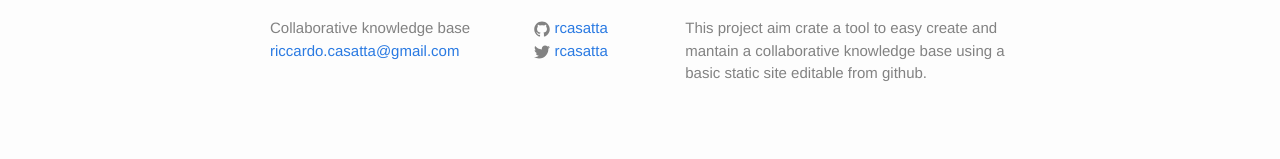
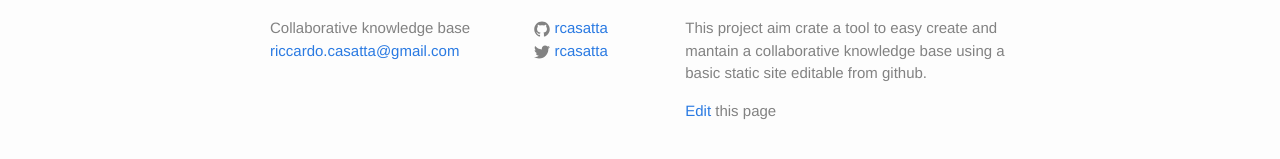
Before and after one commit to RCasatta/knowledge-base, a Jekyll site: the page built from people/vitalik.buterin.md, in a window 1280 px wide. Shown: the part 304-463 px from the top of the page. Built offline with Jekyll 4.4.1, drawn with Linux system fonts in a browser that asks for light colours.

Commit message:
Adding edit page, relations improvement

```diff
--- a/_config.yml
+++ b/_config.yml
@@ -22,3 +22,8 @@ github_username:  rcasatta
 # permalink: /:year/:month/:day/:title/
 
 permalink: pretty
+
+
+github:
+  repo: https://github.com/RCasatta/knowledge-base
+  editpost: https://github.com/RCasatta/knowledge-base/edit/gh-pages/
--- a/_includes/footer.html
+++ b/_includes/footer.html
@@ -30,6 +30,7 @@
 
       <div class="footer-col footer-col-3">
         <p>{{ site.description }}</p>
+        <p><a href="{{ site.github.editpost }}{{ page.path }}">Edit</a> this page</p>
       </div>
     </div>
 
--- a/_includes/relations.html
+++ b/_includes/relations.html
@@ -18,28 +18,28 @@
 {% endcapture %}
 
 {% assign relationsarr = relations | split:' '  %}
+<ul>
 {% for key in relationsarr %}
   {% assign relprop = site.data.relations[key] %}
   {% for relation in relprop.relations %}
-    <p>
+    <li>
     {% for cursub in relation.subject %}
       {% if cursub == page.url %}
-        <strong>{{ site.data.properties[cursub].title }}</strong>
+        {{ site.data.properties[cursub].title }}{% unless forloop.last %},{% endunless %}
       {% else %}
-        <a href="{{ site.baseurl }}{{ cursub }}">{{ site.data.properties[cursub].title }}</a>
+        <a href="{{ site.baseurl }}{{ cursub }}">{{ site.data.properties[cursub].title }}</a>{% unless forloop.last %},{% endunless %}
       {% endif %}
-      {% unless forloop.last %},{% endunless %}
     {% endfor %}
-    {{ relation.verb }}
+    <strong>{{ relation.verb }}</strong>
     {% for curobj in relation.object %}
       {% if curobj == page.url %}
-        <strong>{{ site.data.properties[curobj].title }}</strong>
+        {{ site.data.properties[curobj].title }}{% unless forloop.last %},{% endunless %}
       {% else %}
-        <a href="{{ site.baseurl }}{{ curobj }}">{{ site.data.properties[curobj].title }}</a>
+        <a href="{{ site.baseurl }}{{ curobj }}">{{ site.data.properties[curobj].title }}</a>{% unless forloop.last %},{% endunless %}
       {% endif %}
-      {% unless forloop.last %},{% endunless %}
     {% endfor %}
      @ <a href="{{ site.baseurl }}{{ key }}">{{ relprop.date | date: "%b %-d, %Y" }}</a>
-    </p>
+   </li>
   {% endfor %}
 {% endfor %}
+</ul>
```
